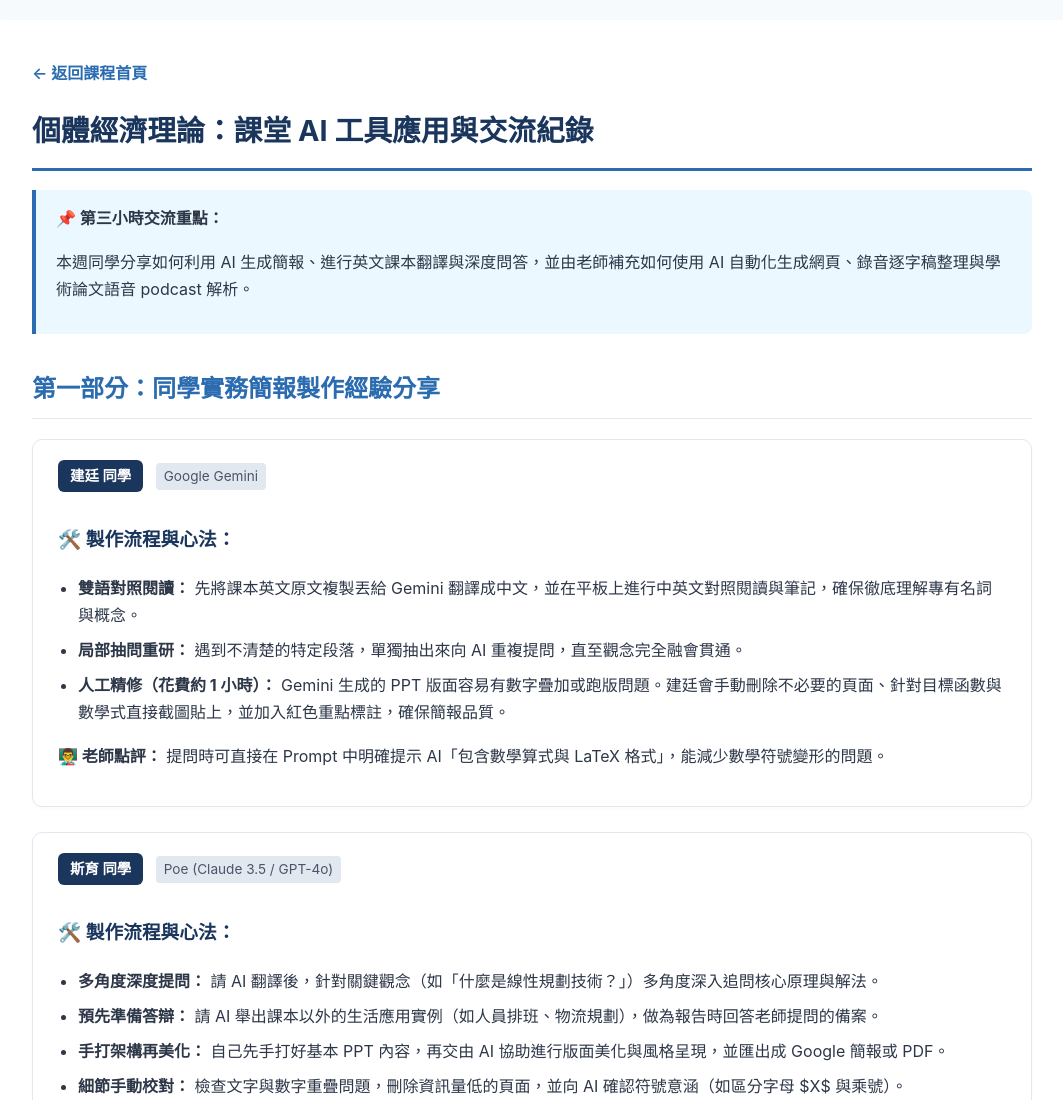
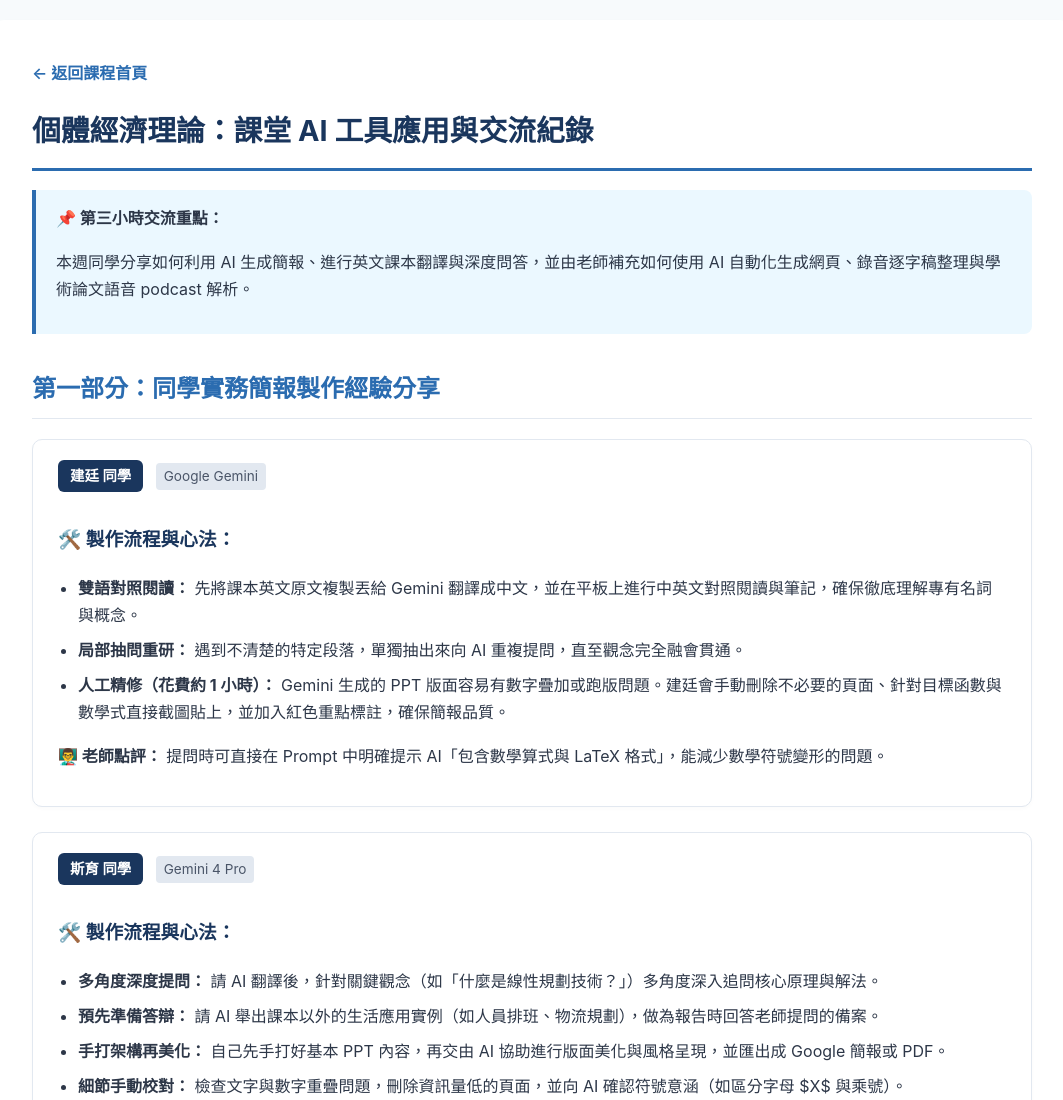
Before and after one commit to brianchih/Microeconomics, a plain HTML site: page AI工具交流1016.html in a window 1280 px wide. Shown: the top 1100 px of the page, without its empty margins (108-1171 px from the left). Drawn offline with Linux system fonts and the light colour scheme.

Commit message:
Update AI工具交流1016.html

```diff
--- a/AI工具交流1016.html
+++ b/AI工具交流1016.html
@@ -185,7 +185,7 @@
 
     <div class="sharing-card">
         <span class="user-tag">斯育 同學</span>
-        <span class="tool-badge">Poe (Claude 3.5 / GPT-4o)</span>
+        <span class="tool-badge">Gemini 4 Pro </span>
 
         <h3>🛠️ 製作流程與心法：</h3>
         <ul>
```
